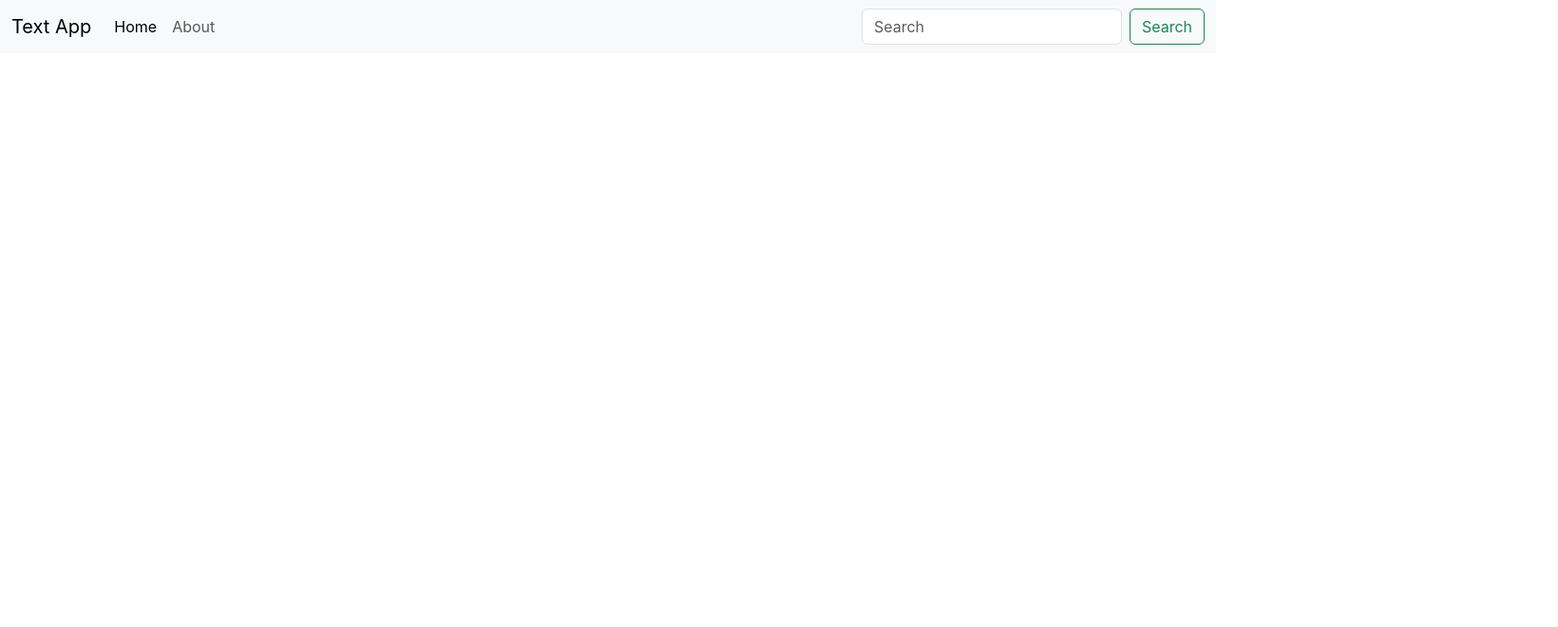
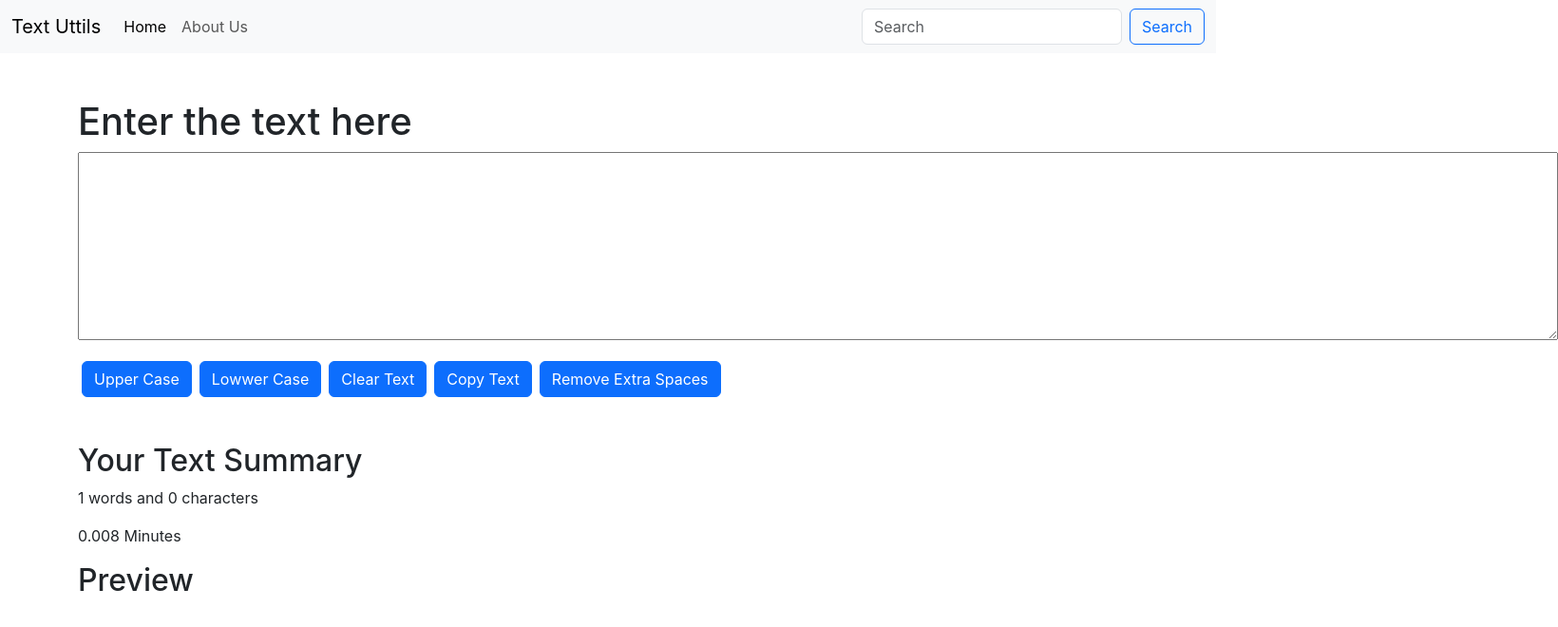
Before and after one commit to farhan-2000/text-app, a React (Create React App) app: page /about in a window 1280 px wide. Shown: the top 660 px of the page at 95% size, 1640 px wide, since content can reach past the window. Built offline with nearby package versions, Linux system fonts and the light colour scheme.

Commit message:
Remove Extra spaces added

```diff
--- a/src/App.js
+++ b/src/App.js
@@ -1,30 +1,14 @@
-import './App.css';
+import "./App.css";
+import Navbar from "./components/Navbar";
+import FormText from "./components/FormText";
+// import AboutUs from "./components/AboutUs";
 
 function App() {
   return (
     <>
-      <nav className="navbar navbar-expand-lg bg-body-tertiary">
-      <div className="container-fluid">
-        <a className="navbar-brand" href="/">Text App</a>
-        <button className="navbar-toggler" type="button" data-bs-toggle="collapse" data-bs-target="#navbarSupportedContent" aria-controls="navbarSupportedContent" aria-expanded="false" aria-label="Toggle navigation">
-          <span className="navbar-toggler-icon"></span>
-        </button>
-        <div className="collapse navbar-collapse" id="navbarSupportedContent">
-          <ul className="navbar-nav me-auto mb-2 mb-lg-0">
-            <li className="nav-item">
-              <a className="nav-link active" aria-current="page" href="/">Home</a>
-            </li>
-            <li className="nav-item">
-              <a className="nav-link" href="/">About</a>
-            </li>
-          </ul>
-          <form className="d-flex" role="search">
-            <input className="form-control me-2" type="search" placeholder="Search" aria-label="Search"/>
-            <button className="btn btn-outline-success" type="submit">Search</button>
-          </form>
-        </div>
-      </div>
-    </nav>
+      <Navbar title="Text Uttils" about="About Us" />
+      <FormText heading="Enter the text here" />
+      {/* <AboutUs /> */}
     </>
   );
 }
--- /dev/null
+++ b/src/components/AboutUs.js
@@ -0,0 +1,135 @@
+import React, { useState } from "react";
+
+export default function AboutUs() {
+  const [myStyle, setMyStyle] = useState({
+    backgroundColor: "white",
+    color: "black",
+  });
+  const [btnText, setBtnText] = useState("Enable Dark Mode");
+
+  const toogleStyle = () => {
+    if (myStyle.color === "black") {
+      setMyStyle({
+        backgroundColor: "black",
+        color: "white",
+        border: "1px solid white",
+      });
+      setBtnText("Enable Light Mode");
+    } else {
+      setMyStyle({
+        backgroundColor: "white",
+        color: "black",
+      });
+      setBtnText("Enable Dark Mode");
+    }
+  };
+  return (
+    <div style={myStyle} className="container my-3">
+      <h2>Heading</h2>
+      <div className="accordion" id="accordionExample">
+        <div className="accordion-item" style={myStyle}>
+          <h2 className="accordion-header">
+            <button
+              className="accordion-button"
+              style={myStyle}
+              type="button"
+              data-bs-toggle="collapse"
+              data-bs-target="#collapseOne"
+              aria-expanded="true"
+              aria-controls="collapseOne"
+            >
+              Accordion Item #1
+            </button>
+          </h2>
+          <div
+            id="collapseOne"
+            className="accordion-collapse collapse show"
+            data-bs-parent="#accordionExample"
+          >
+            <div className="accordion-body">
+              <strong>This is the first item's accordion body.</strong> It is
+              shown by default, until the collapse plugin adds the appropriate
+              classes that we use to style each element. These classes control
+              the overall appearance, as well as the showing and hiding via CSS
+              transitions. You can modify any of this with custom CSS or
+              overriding our default variables. It's also worth noting that just
+              about any HTML can go within the <code>.accordion-body</code>,
+              though the transition does limit overflow.
+            </div>
+          </div>
+        </div>
+        <div className="accordion-item" style={myStyle}>
+          <h2 className="accordion-header">
+            <button
+              className="accordion-button collapsed"
+              style={myStyle}
+              type="button"
+              data-bs-toggle="collapse"
+              data-bs-target="#collapseTwo"
+              aria-expanded="false"
+              aria-controls="collapseTwo"
+            >
+              Accordion Item #2
+            </button>
+          </h2>
+          <div
+            id="collapseTwo"
+            className="accordion-collapse collapse"
+            data-bs-parent="#accordionExample"
+          >
+            <div className="accordion-body">
+              <strong>This is the second item's accordion body.</strong> It is
+              hidden by default, until the collapse plugin adds the appropriate
+              classes that we use to style each element. These classes control
+              the overall appearance, as well as the showing and hiding via CSS
+              transitions. You can modify any of this with custom CSS or
+              overriding our default variables. It's also worth noting that just
+              about any HTML can go within the <code>.accordion-body</code>,
+              though the transition does limit overflow.
+            </div>
+          </div>
+        </div>
+        <div className="accordion-item" style={myStyle}>
+          <h2 className="accordion-header">
+            <button
+              className="accordion-button collapsed"
+              style={myStyle}
+              type="button"
+              data-bs-toggle="collapse"
+              data-bs-target="#collapseThree"
+              aria-expanded="false"
+              aria-controls="collapseThree"
+            >
+              Accordion Item #3
+            </button>
+          </h2>
+          <div
+            id="collapseThree"
+            className="accordion-collapse collapse"
+            data-bs-parent="#accordionExample"
+          >
+            <div className="accordion-body">
+              <strong>This is the third item's accordion body.</strong> It is
+              hidden by default, until the collapse plugin adds the appropriate
+              classes that we use to style each element. These classes control
+              the overall appearance, as well as the showing and hiding via CSS
+              transitions. You can modify any of this with custom CSS or
+              overriding our default variables. It's also worth noting that just
+              about any HTML can go within the <code>.accordion-body</code>,
+              though the transition does limit overflow.
+            </div>
+          </div>
+        </div>
+      </div>
+      <div className="container">
+        <button
+          type="button"
+          class="btn btn-primary my-2"
+          onClick={toogleStyle}
+        >
+          {btnText}
+        </button>
+      </div>
+    </div>
+  );
+}
--- /dev/null
+++ b/src/components/FormText.js
@@ -0,0 +1,98 @@
+import React, { useState } from "react";
+
+export default function FormText(props) {
+  const convertToUpText = () => {
+    let newText = text.toUpperCase();
+    setText(newText);
+  };
+
+  const convertToLowText = () => {
+    let newText = text.toLowerCase();
+    setText(newText);
+  };
+
+  const clearText = () => {
+    let newText = "";
+    setText(newText);
+  };
+
+  const handleCopy = () => {
+    let text = document.getElementById("myBox");
+    text.select();
+    navigator.clipboard.writeText(text.value);
+  };
+
+  const handleOnGoing = (event) => {
+    console.log("handleOnGoing");
+    setText(event.target.value);
+  };
+
+  const handleRemoveExtraSpaces = () => {
+    let newText = text.split(/[ ]+/);
+    setText(newText.join(" "));
+  };
+
+  const [text, setText] = useState("");
+
+  return (
+    <>
+      <div className="container my-5">
+        <h1>{props.heading}</h1>
+        <div className="mb-3">
+          <textarea
+            name=""
+            id="myBox"
+            cols="150"
+            rows="8"
+            value={text}
+            onChange={handleOnGoing}
+          ></textarea>
+        </div>
+        <button
+          type="submit"
+          className="btn btn-primary mx-1"
+          onClick={convertToUpText}
+        >
+          Upper Case
+        </button>
+        <button
+          type="submit"
+          className="btn btn-primary mx-1"
+          onClick={convertToLowText}
+        >
+          Lowwer Case
+        </button>
+        <button
+          type="submit"
+          className="btn btn-primary mx-1"
+          onClick={clearText}
+        >
+          Clear Text
+        </button>
+        <button
+          type="submit"
+          className="btn btn-primary mx-1"
+          onClick={handleCopy}
+        >
+          Copy Text
+        </button>
+        <button
+          type="submit"
+          className="btn btn-primary mx-1"
+          onClick={handleRemoveExtraSpaces}
+        >
+          Remove Extra Spaces
+        </button>
+      </div>
+      <div className="container my-5">
+        <h2>Your Text Summary</h2>
+        <p>
+          {text.split(" ").length} words and {text.length} characters
+        </p>
+        <p>{0.008 * text.split(" ").length} Minutes</p>
+        <h2>Preview</h2>
+        <p>{text}</p>
+      </div>
+    </>
+  );
+}
--- /dev/null
+++ b/src/components/Navbar.js
@@ -0,0 +1,61 @@
+import React from "react";
+import PropTypes from "prop-types";
+
+export default function Navbar(props) {
+  return (
+    <div>
+      <nav className="navbar navbar-expand-lg bg-body-tertiary">
+        <div className="container-fluid">
+          <a className="navbar-brand" href="/">
+            {props.title}
+          </a>
+          <button
+            className="navbar-toggler"
+            type="button"
+            data-bs-toggle="collapse"
+            data-bs-target="#navbarSupportedContent"
+            aria-controls="navbarSupportedContent"
+            aria-expanded="false"
+            aria-label="Toggle navigation"
+          >
+            <span className="navbar-toggler-icon"></span>
+          </button>
+          <div className="collapse navbar-collapse" id="navbarSupportedContent">
+            <ul className="navbar-nav me-auto mb-2 mb-lg-0">
+              <li className="nav-item">
+                <a className="nav-link active" aria-current="page" href="/">
+                  Home
+                </a>
+              </li>
+              <li className="nav-item">
+                <a className="nav-link" href="/">
+                  {props.about}
+                </a>
+              </li>
+            </ul>
+            <form className="d-flex" role="search">
+              <input
+                className="form-control me-2"
+                type="search"
+                placeholder="Search"
+                aria-label="Search"
+              />
+              <button className="btn btn-outline-primary" type="submit">
+                Search
+              </button>
+            </form>
+          </div>
+        </div>
+      </nav>
+    </div>
+  );
+}
+
+Navbar.propTypes = {
+  title: PropTypes.string,
+  about: PropTypes.string,
+};
+
+Navbar.defaultProps = {
+  title: "Stranger",
+};
```
